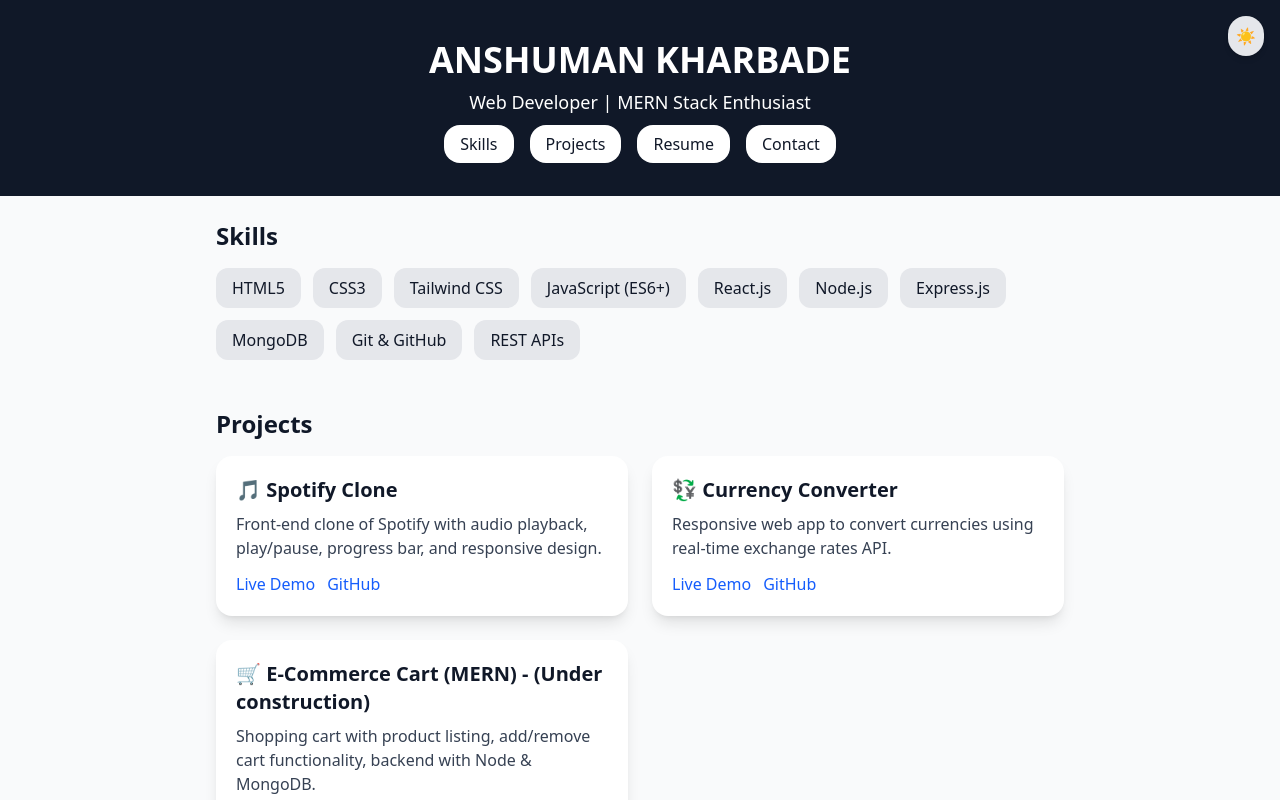
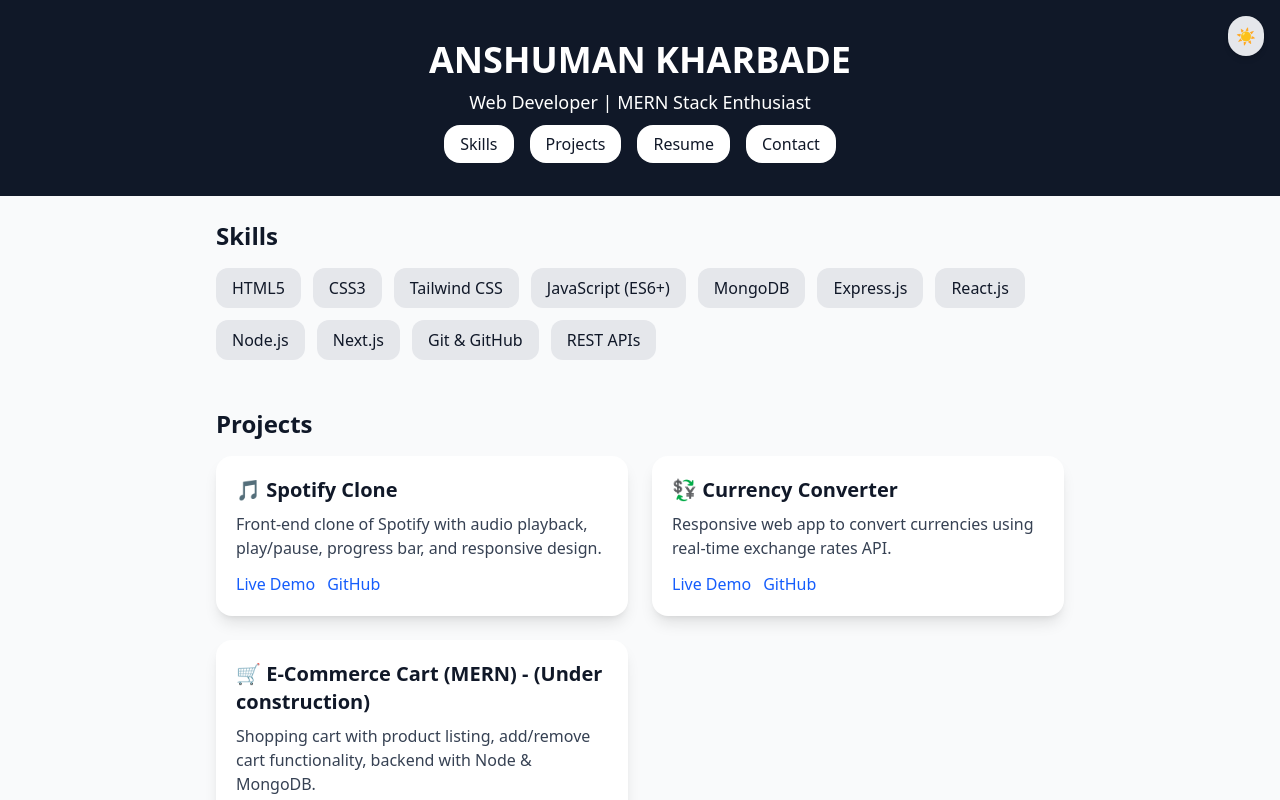
Before and after one commit to anshumankharbade/anshuman-portfolio, a React (Vite) app: page / in a window 1280 px wide. Built offline with nearby package versions, Linux system fonts and the light colour scheme.

Commit message:
Add Next.js to skills list in Skills component

```diff
--- a/src/components/Skills.jsx
+++ b/src/components/Skills.jsx
@@ -8,14 +8,19 @@ export default function Skills() {
           "CSS3",
           "Tailwind CSS",
           "JavaScript (ES6+)",
+          "MongoDB",
+          "Express.js",
           "React.js",
           "Node.js",
-          "Express.js",
-          "MongoDB",
+          "Next.js",
           "Git & GitHub",
           "REST APIs",
+          ,
         ].map((skill, i) => (
-          <span key={i} className="px-4 py-2 bg-gray-200 hover:bg-gray-300 dark:bg-gray-700 dark:hover:bg-gray-600 rounded-xl">
+          <span
+            key={i}
+            className="px-4 py-2 bg-gray-200 hover:bg-gray-300 dark:bg-gray-700 dark:hover:bg-gray-600 rounded-xl"
+          >
             {skill}
           </span>
         ))}
```
